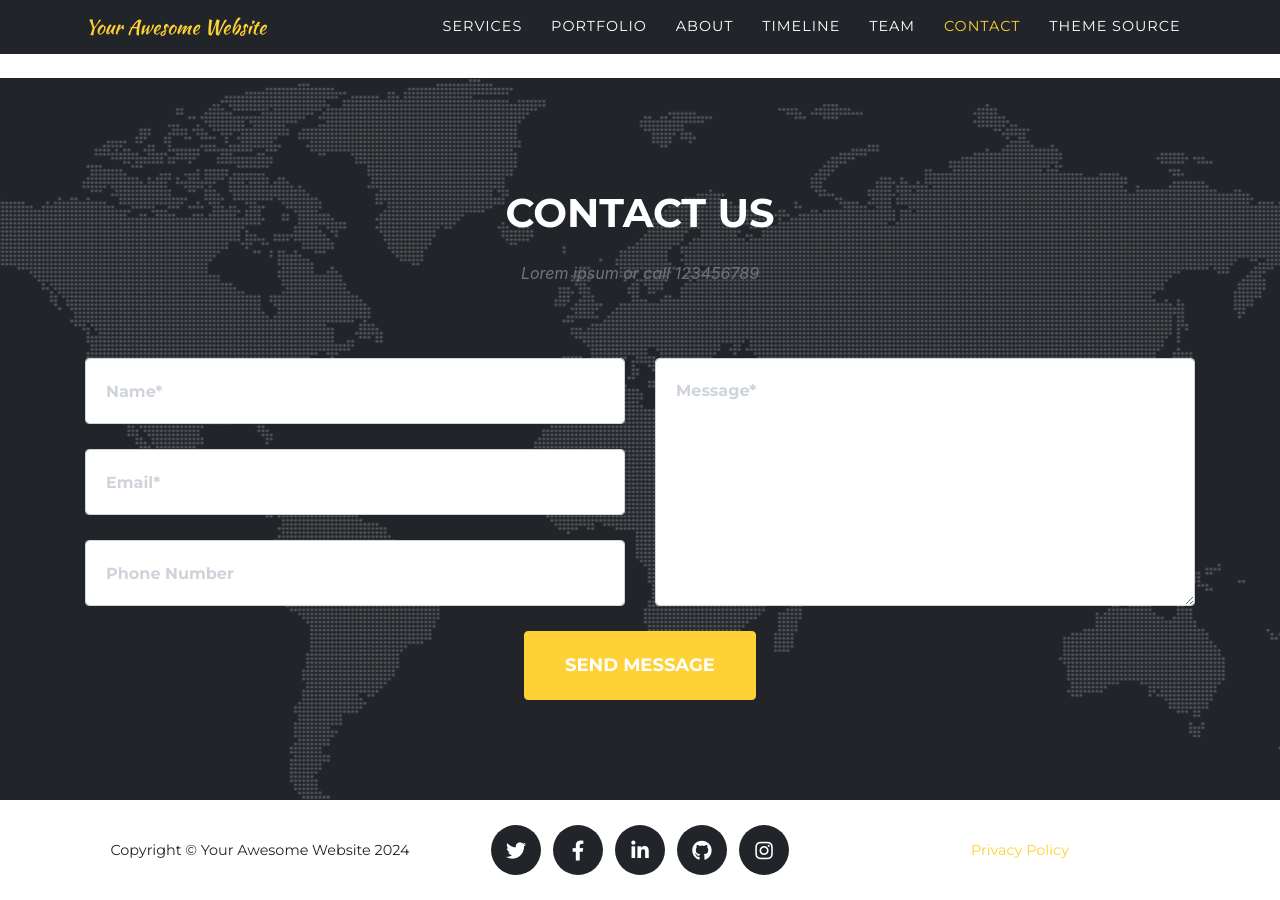
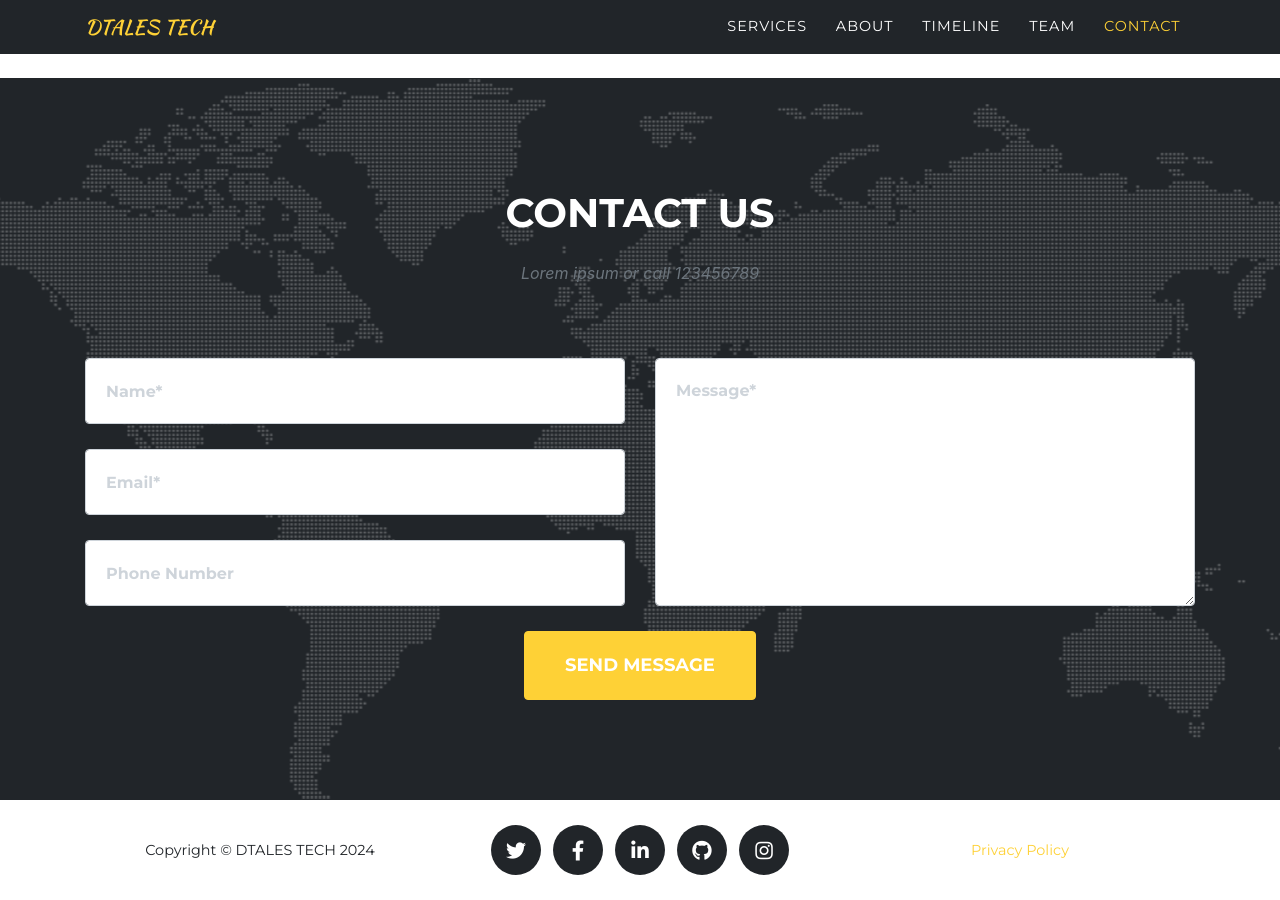
Before and after one commit to bindum-dtales/website-test, a Jekyll site: the page built from index.md, in a window 1280 px wide and 900 px high, scrolled down 5690 px. Built offline with Jekyll 4.4.1, drawn with Linux system fonts in a browser that asks for light colours; some web fonts are replaced.

Commit message:
Testing commit changes

```diff
--- a/_config.yml
+++ b/_config.yml
@@ -16,7 +16,7 @@ theme: jekyll-agency
 url    : "" # the base hostname & protocol for your site, e.g. http://example.com
 baseurl: "" # the subpath of your site, e.g. /blog
 
-title      : Your Awesome Website
+title      : DTALES TECH
 email      : your-email@example.com #this is also the email contact forms will go to
 description: "Site description"
 author     : Your Name
--- a/_data/navigation.yml
+++ b/_data/navigation.yml
@@ -13,8 +13,6 @@ en: &DEFAULT_EN
   nav:
     - title: "Services"
       section: services
-    - title: "Portfolio"
-      section: portfolio
     - title: "About"
       section: about
     - title: "Timeline"
@@ -23,8 +21,6 @@ en: &DEFAULT_EN
       section: team
     - title: "Contact"
       section: contact
-    - title: "Theme Source"
-      url: https://github.com/raviriley/agency-jekyll-theme/
 en-US:
   <<: *DEFAULT_EN
 en-CA:
```
